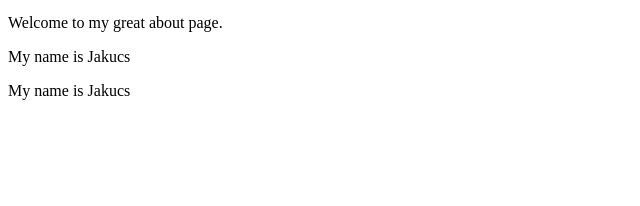
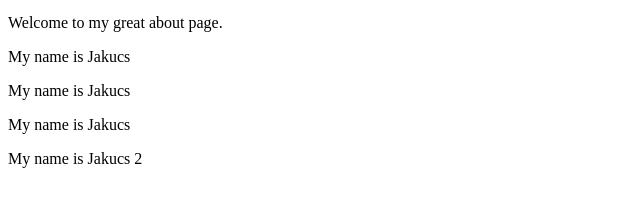
Before and after one commit to Jakucs/jakucs.github.io, a plain HTML site: page about.html in a window 1280 px wide. Shown: the part 100-306 px from the top of the page, without its empty margins (0-640 px from the left). Drawn offline with Linux system fonts and the light colour scheme.

Commit message:
Update about 3

```diff
--- a/about.html
+++ b/about.html
@@ -12,5 +12,7 @@
     <p>Welcome to my great about page.</p>
     <p>My name is Jakucs</p>
     <p>My name is Jakucs</p>
+    <p>My name is Jakucs</p>
+    <p>My name is Jakucs 2</p>
 </body>
 </html>
```
